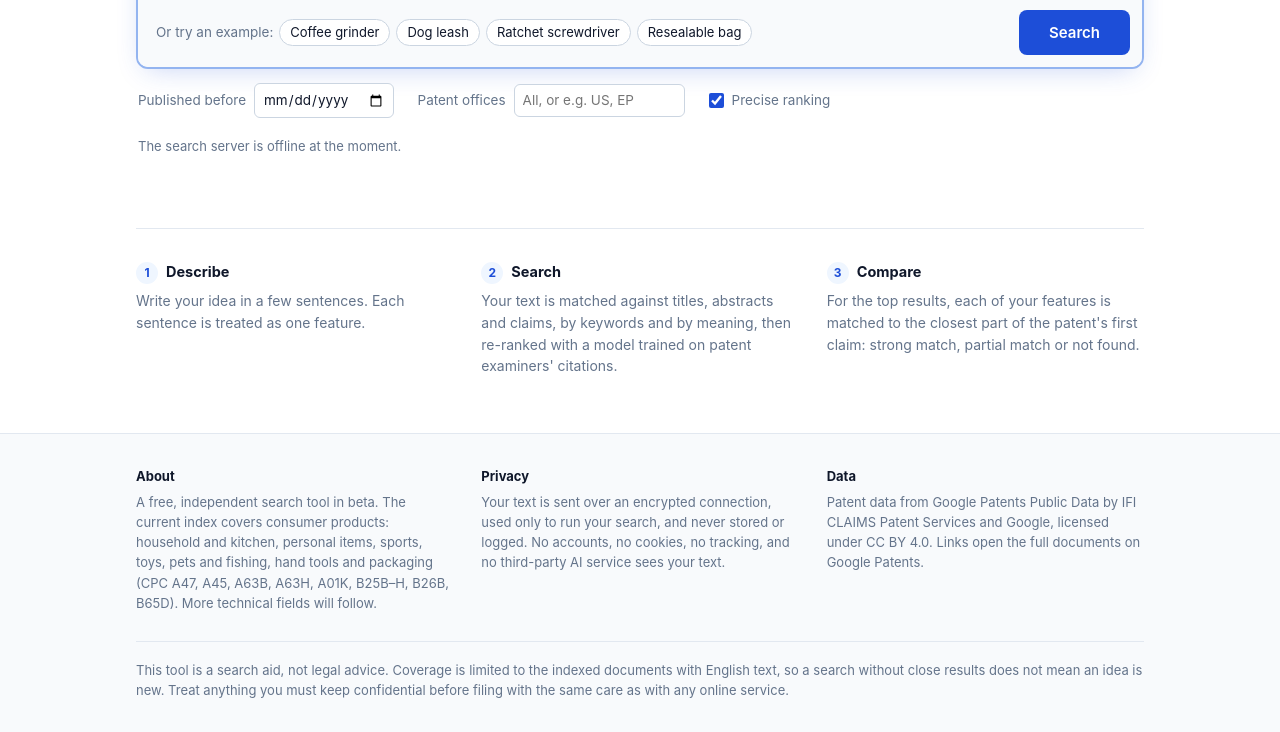
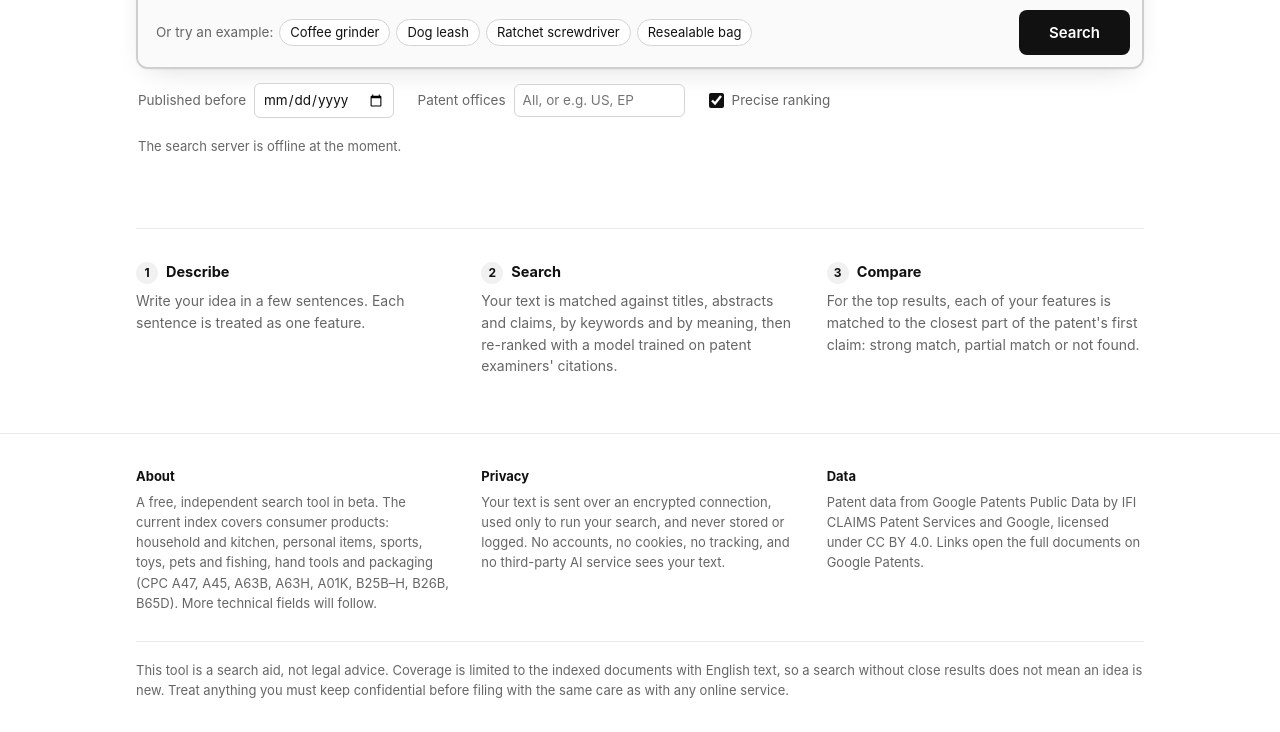
Before and after one commit to luca5and/priorart, a plain HTML site: page index.html in a window 1280 px wide. Shown: the part 436-1168 px from the top of the page. Drawn offline with Linux system fonts and the light colour scheme; no server answers.

Commit message:
Neutral black-and-white palette

```diff
--- a/index.html
+++ b/index.html
@@ -7,17 +7,18 @@
 <meta name="description" content="Free prior-art search. Describe an invention in plain English and find earlier patents with the same features.">
 <style>
   :root {
-    --bg: #ffffff; --surface: #f8fafc; --text: #0f172a; --muted: #64748b; --line: #e2e8f0; --line-strong: #cbd5e1;
-    --accent: #1d4ed8; --accent-hover: #1e40af; --accent-soft: #eff6ff; --on-accent: #ffffff;
-    --ok: #047857; --ok-bg: #ecfdf5; --mid: #b45309; --mid-bg: #fffbeb; --no: #64748b; --no-bg: #f1f5f9;
-    --panel-line: #93b4f0; --panel-shadow: 0 8px 28px -10px rgba(29,78,216,.28);
+    /* neutral black-and-white palette; colour only where it carries meaning (match levels) */
+    --bg: #ffffff; --surface: #fafafa; --text: #111111; --muted: #666666; --line: #ebebeb; --line-strong: #d4d4d4;
+    --accent: #111111; --accent-hover: #000000; --accent-soft: #f1f1f1; --on-accent: #ffffff; --link-muted: #444444;
+    --ok: #15803d; --ok-bg: #effaf2; --mid: #a16207; --mid-bg: #fdf8e8; --no: #737373; --no-bg: #f4f4f4;
+    --panel-line: #cfcfcf; --panel-shadow: 0 1px 2px rgba(0,0,0,.04), 0 10px 30px -14px rgba(0,0,0,.18);
   }
   @media (prefers-color-scheme: dark) {
     :root {
-      --bg: #0b1120; --surface: #111827; --text: #e5e7eb; --muted: #94a3b8; --line: #1f2937; --line-strong: #334155;
-      --accent: #60a5fa; --accent-hover: #93c5fd; --accent-soft: #172554; --on-accent: #0b1120;
-      --ok: #34d399; --ok-bg: #052e22; --mid: #fbbf24; --mid-bg: #2d2006; --no: #94a3b8; --no-bg: #1e293b;
-      --panel-line: #2b4a8a; --panel-shadow: 0 8px 28px -12px rgba(0,0,0,.6);
+      --bg: #0a0a0a; --surface: #131313; --text: #ededed; --muted: #a0a0a0; --line: #242424; --line-strong: #3a3a3a;
+      --accent: #ededed; --accent-hover: #ffffff; --accent-soft: #222222; --on-accent: #0a0a0a; --link-muted: #c4c4c4;
+      --ok: #4ade80; --ok-bg: #0d2416; --mid: #facc15; --mid-bg: #2a2207; --no: #a0a0a0; --no-bg: #1c1c1c;
+      --panel-line: #3a3a3a; --panel-shadow: 0 10px 30px -14px rgba(0,0,0,.7);
     }
   }
   * { box-sizing: border-box; }
@@ -83,7 +84,7 @@
   .result { display: grid; grid-template-columns: 34px 1fr; gap: 0 10px; padding: 18px 0; border-bottom: 1px solid var(--line); }
   .rank { font-size: 13px; font-weight: 600; color: var(--muted); padding-top: 2px; text-align: right; }
   .result h3 { margin: 0; font-size: 16.5px; line-height: 1.35; font-weight: 600; }
-  .result h3 a { color: var(--accent); }
+  .result h3 a { color: var(--text); text-underline-offset: 3px; }
   .facts { display: flex; flex-wrap: wrap; gap: 2px 14px; font-size: 13px; color: var(--muted); margin: 4px 0 8px; }
   .facts .pn { color: var(--text); font-weight: 500; font-variant-numeric: tabular-nums; }
   .abs { margin: 0; color: var(--text); display: -webkit-box; -webkit-line-clamp: 3; -webkit-box-orient: vertical; overflow: hidden; }
@@ -93,7 +94,7 @@
   .match.hi { background: var(--ok-bg); color: var(--ok); }
   .match.md { background: var(--mid-bg); color: var(--mid); }
   .tools { display: flex; flex-wrap: wrap; gap: 4px 18px; margin-top: 10px; }
-  .tool { font: inherit; font-size: 13px; color: var(--accent); background: none; border: 0; padding: 0; cursor: pointer; }
+  .tool { font: inherit; font-size: 13px; color: var(--link-muted); background: none; border: 0; padding: 0; cursor: pointer; }
   .tool:hover { text-decoration: underline; }
   .tool[aria-expanded=true]::after { content: " \25B4"; }
   .tool[aria-expanded=false]::after { content: " \25BE"; }
@@ -117,7 +118,7 @@
   .how p { margin: 0; font-size: 14px; color: var(--muted); }
   .step { display: inline-block; width: 22px; height: 22px; line-height: 22px; text-align: center; border-radius: 50%;
     background: var(--accent-soft); color: var(--accent); font-size: 12px; font-weight: 700; margin-right: 8px; }
-  footer { margin-top: 56px; background: var(--surface); border-top: 1px solid var(--line); font-size: 13px; color: var(--muted); }
+  footer { margin-top: 56px; background: var(--bg); border-top: 1px solid var(--line); font-size: 13px; color: var(--muted); }
   footer .wrap { display: grid; grid-template-columns: repeat(3, 1fr); gap: 28px; padding-top: 32px; padding-bottom: 32px; }
   footer h5 { margin: 0 0 6px; font-size: 13px; color: var(--text); }
   footer p { margin: 0; }
```
